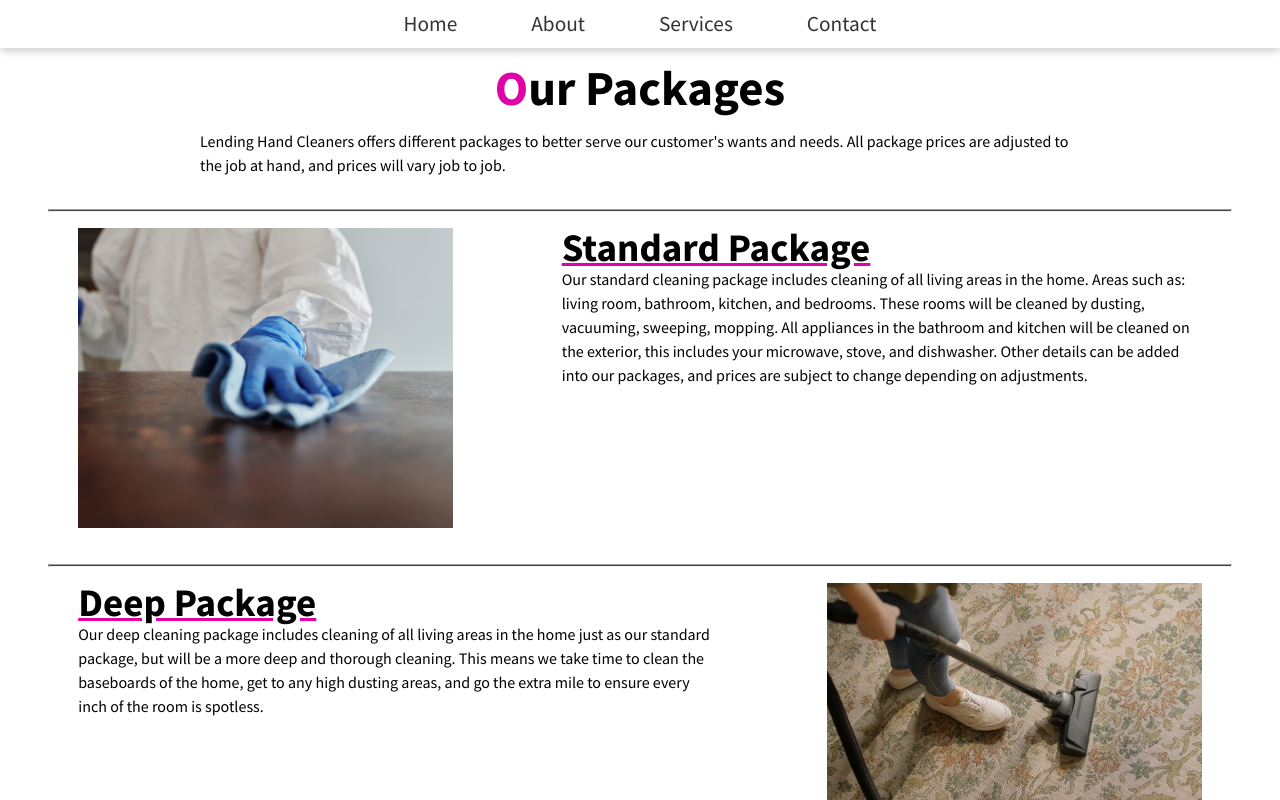
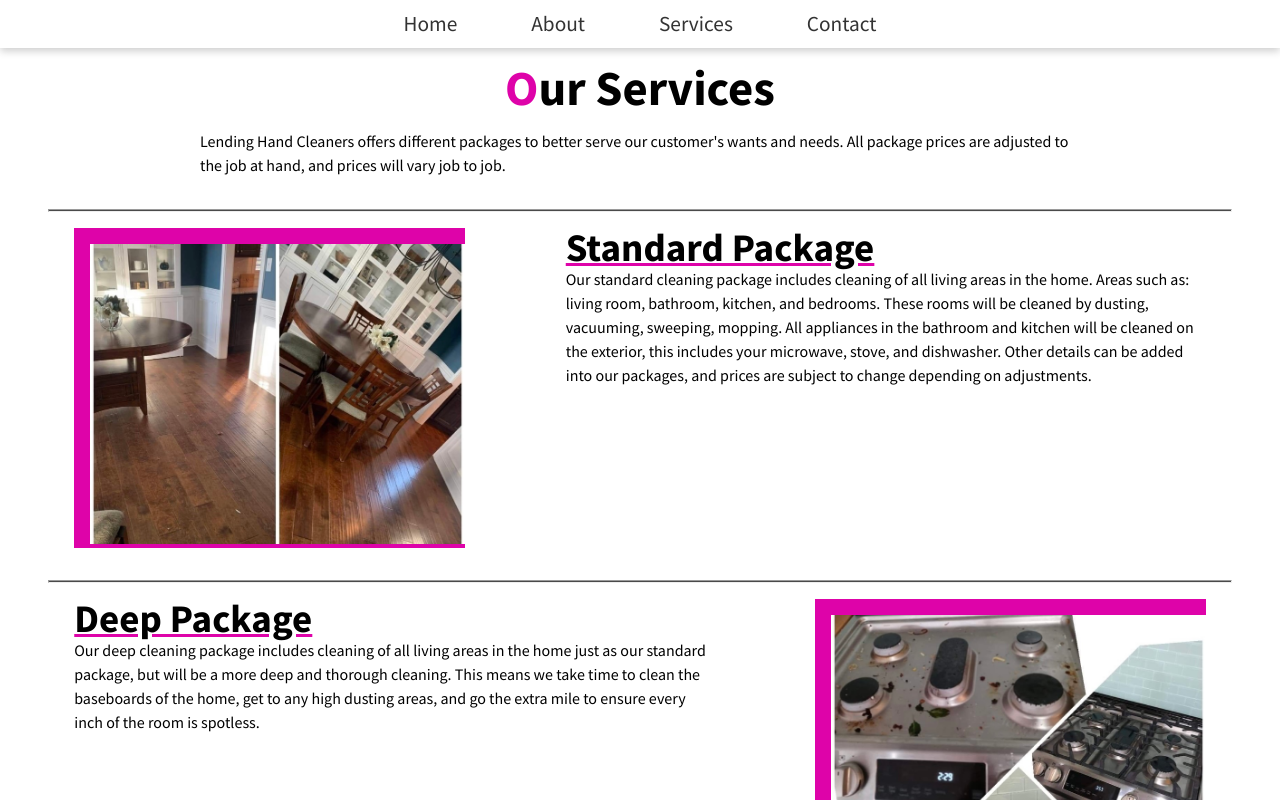
Before and after one commit to DevLikeMike/lending-hand-cleaners, a Next.js app: page /services in a window 1280 px wide. Shown: the top 800 px of the page. Built offline with nearby package versions, Linux system fonts and the light colour scheme.

Commit message:
fixed contact

```diff
--- a/components/PackageSection.js
+++ b/components/PackageSection.js
@@ -28,6 +28,11 @@ const Package = styled.section`
     order: 1;
   }
 
+  .package-img {
+    background-color: ${({ theme }) => theme.primaryPurple};
+    padding: 1rem 0 0 1rem;
+  }
+
   img {
     object-fit: cover;
   }
@@ -36,7 +41,7 @@ const Package = styled.section`
 export default function PackageSection({ children, imgSrc, side, heading }) {
   return (
     <Package>
-      <div class={`info ${side}`}>
+      <div className={`info ${side}`}>
         <h2>{heading}</h2>
         <p>{children}</p>
       </div>
--- a/pages/api/contact.js
+++ b/pages/api/contact.js
@@ -23,7 +23,7 @@ export default async (req, res) => {
     try {
       const emailRes = await transporter.sendMail({
         from: email,
-        to: "mhcontactburner@gmail.com",
+        to: "crystalsummerlin5@icloud.com",
         subject: `${subject}`,
         html: `<p>New Form Submission from your site</p>
         <p><strong>Name: </strong> ${name} </p>
--- a/pages/services.js
+++ b/pages/services.js
@@ -4,10 +4,10 @@ import PackageSection from "../components/PackageSection";
 
 export default function services() {
   return (
-    <Layout title='LHC | Services'>
+    <Layout title='LHC | Service Packages'>
       <main>
         <ContentContainer pageName='services'>
-          <h1 className='text-center'>Our Packages</h1>
+          <h1 className='text-center'>Our Services</h1>
           <p>
             Lending Hand Cleaners offers different packages to better serve our
             customer's wants and needs. All package prices are adjusted to the
@@ -17,7 +17,7 @@ export default function services() {
           <hr className='section-hr' />
 
           <PackageSection
-            imgSrc='/images/cleaning1.jpeg'
+            imgSrc='/images/BA_08.jpg'
             side='right'
             heading='Standard Package'
           >
@@ -33,7 +33,7 @@ export default function services() {
           <hr className='section-hr' />
 
           <PackageSection
-            imgSrc='/images/cleaning2.jpeg'
+            imgSrc='/images/BA_09.jpg'
             side='left'
             heading='Deep Package'
           >
```
